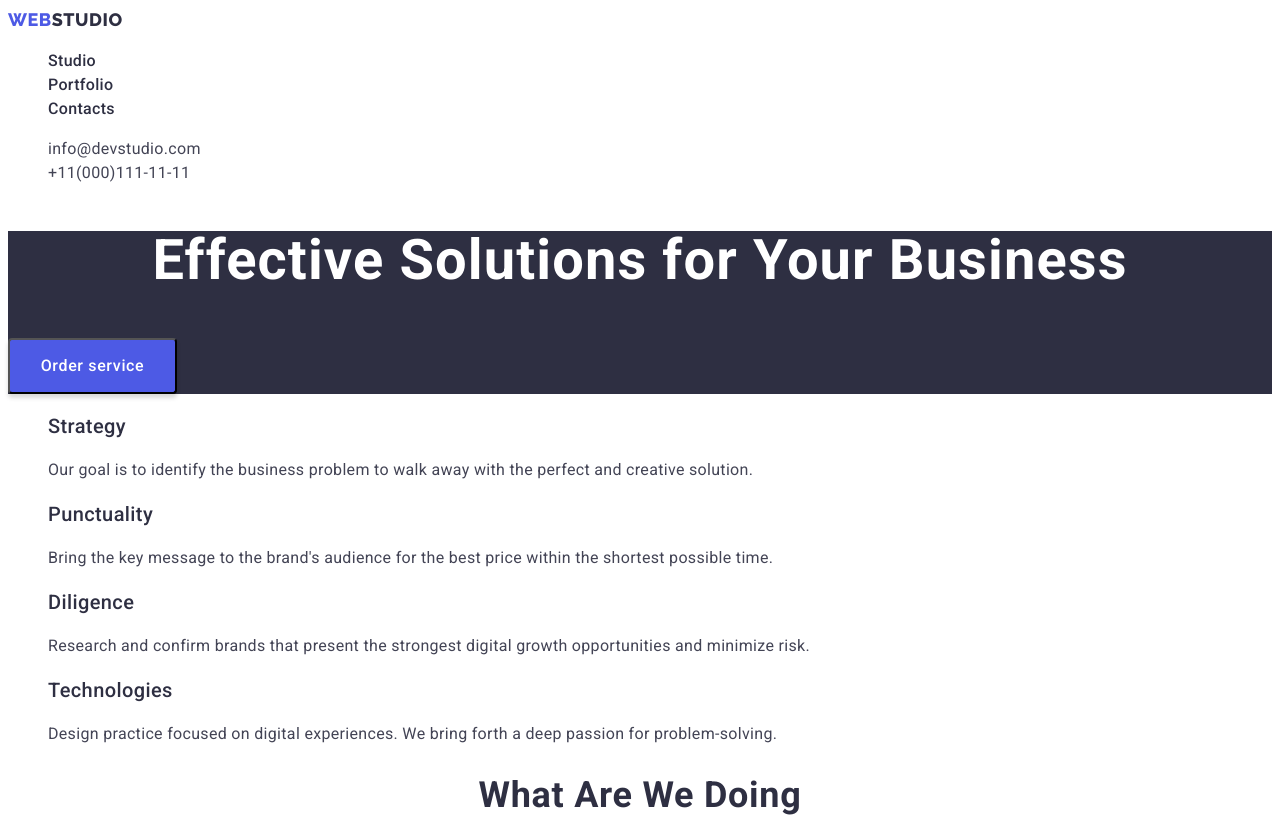
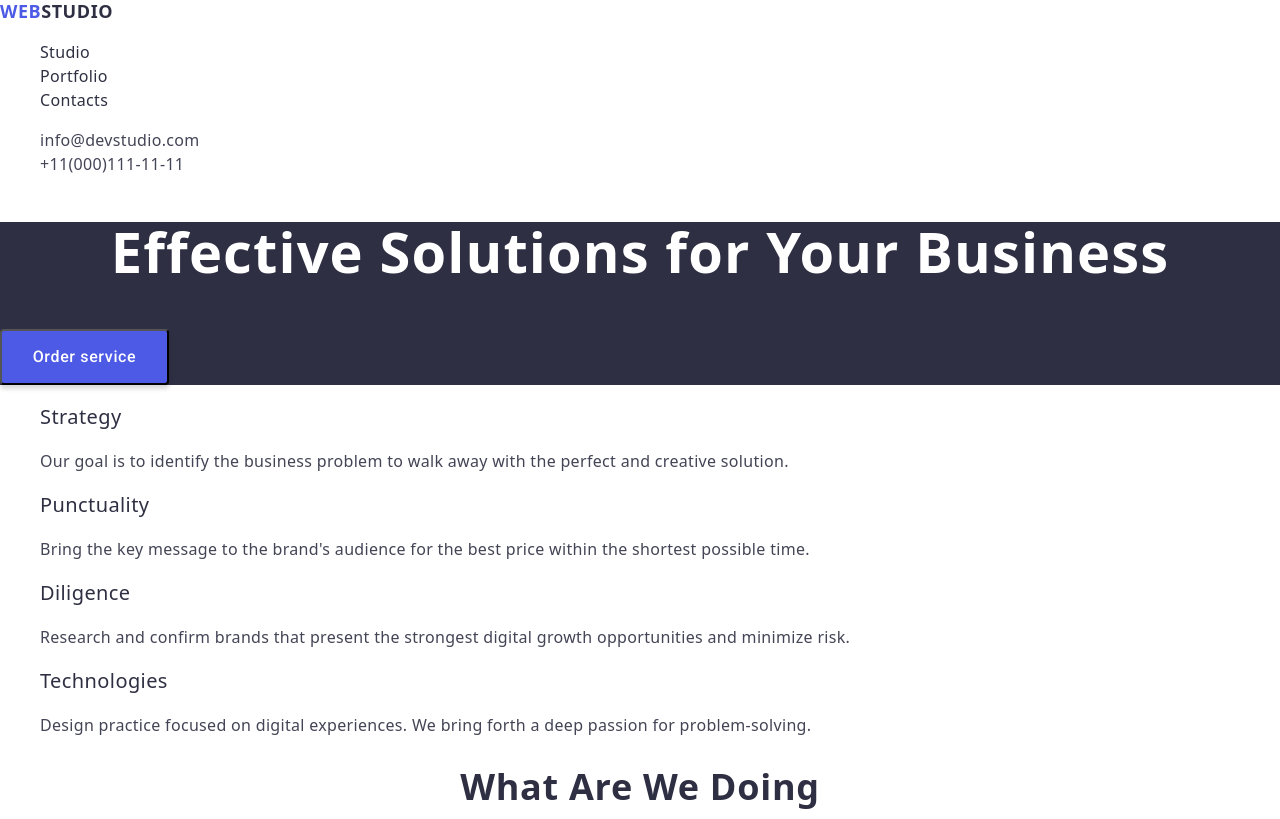
Before and after one commit to StayChill13/goit-markup-hw-02, a plain HTML site: page index.html in a window 1280 px wide. Shown: the top 819 px of the page. Drawn offline with nearby package versions, Linux system fonts and the light colour scheme.

Commit message:
edit 15.03.2023

```diff
--- a/css/style.css
+++ b/css/style.css
@@ -14,7 +14,7 @@
 body {
   color: var(--slate);
   background-color: var(--main-background);
-  font-family: "Roboto";
+  font-family: "Roboto" sans-serif;
   font-size: 16px;
   line-height: 1.5;
   letter-spacing: 0.02em;
@@ -33,23 +33,30 @@ body {
 .logo {
   text-decoration: none;
   color: var(--iris);
-  font-family: "Raleway";
+  font-family: "Raleway" sans-serif;
   font-style: normal;
   font-weight: 800;
   font-size: 18px;
-  line-height: 1.33;
+  line-height: 1.17;
   letter-spacing: 0.03em;
+  text-transform: uppercase;
 }
 
 .logo-studio {
   color: var(--navy-blue-modal);
 }
 /* navbar */
+.list {
+  list-style: none;
+}
 .nav-link {
   color: var(--navy-blue-modal);
   font-weight: 500;
+  font-size: 16px;
+  line-height: 1.5;
+  letter-spacing: 0.02em;
 }
-.nav-link {
+.link {
   text-decoration: none;
 }
 .nav-link:hover,
--- a/index.html
+++ b/index.html
@@ -5,43 +5,50 @@
     <meta http-equiv="X-UA-Compatible" content="IE=edge" />
     <meta name="viewport" content="width=device-width, initial-scale=1.0" />
     <title>HW-01</title>
-    <link rel="stylesheet" href="./css/style.css" />
+    <!-- Google fonts -->
     <link rel="preconnect" href="https://fonts.googleapis.com" />
     <link rel="preconnect" href="https://fonts.gstatic.com" crossorigin />
     <link
       href="https://fonts.googleapis.com/css2?family=Raleway:wght@800&family=Roboto:wght@400;500;700;900&display=swap"
       rel="stylesheet"
     />
+    <!-- Modern normalize -->
+    <link
+      rel="stylesheet"
+      href="https://cdn.jsdelivr.net/npm/modern-normalize@1.1.0/modern-normalize.css"
+    />
+    <!-- Custom styles -->
+    <link rel="stylesheet" href="./css/style.css" />
   </head>
   <body>
     <!-- Header section -->
     <header class="header">
       <!-- Logo -->
-      <a href="./index.html" class="logo"
+      <nav>
+        <a href="./index.html" class="logo link"
           >WEB<span class="logo-studio">STUDIO</span></a
         >
-      <nav>
-        <ul class="nav-list">
+        <ul class="nav-list list">
           <li class="nav-item">
-            <a href="./index.html" class="nav-link">Studio</a>
+            <a href="./index.html" class="nav-link link">Studio</a>
           </li>
           <li class="nav-item">
-            <a href="./portfolio.html" class="nav-link">Portfolio</a>
+            <a href="./portfolio.html" class="nav-link link">Portfolio</a>
           </li>
           <li class="nav-item">
-            <a href="" class="nav-link">Contacts</a>
+            <a href="" class="nav-link link">Contacts</a>
           </li>
         </ul>
       </nav>
       <address>
-        <ul class="contacts-list">
+        <ul class="contacts-list list">
           <li>
-            <a href="mailto:info@devstudio.com" class="adress-link"
+            <a href="mailto:info@devstudio.com" class="adress-link link"
               >info@devstudio.com</a
             >
           </li>
           <li>
-            <a href="tel:+110001111111" class="adress-link"
+            <a href="tel:+110001111111" class="adress-link link"
               >+11(000)111-11-11</a
             >
           </li>
@@ -51,18 +58,21 @@
     <main>
       <!-- Hero section -->
       <section class="hero">
+        <div class="container">
           <h1 class="hero-title">Effective Solutions for Your Business</h1>
           <button type="button" class="hero-btn">Order service</button>
+        </div>
       </section>
       <!-- section 1-->
       <section class="benefits">
+        <div class="container">
           <!-- <h2>Benefits</h2> -->
           <ul class="benefits-list">
             <li class="bnfts-item">
               <h3 class="bnfts-title">Strategy</h3>
               <p class="bnfts-text">
-              Our goal is to identify the business problem to walk away with the
-              perfect and creative solution.
+                Our goal is to identify the business problem to walk away with
+                the perfect and creative solution.
               </p>
             </li>
             <li>
@@ -87,9 +97,11 @@
               </p>
             </li>
           </ul>
+        </div>
       </section>
       <!-- section 2 -->
       <section>
+        <div class="container">
           <h2 class="section-title">What are we doing</h2>
           <ul>
             <li>
@@ -117,9 +129,11 @@
               />
             </li>
           </ul>
+        </div>
       </section>
       <!-- section 3 -->
       <section>
+        <div class="container">
           <h2 class="section-title">Our Team</h2>
           <ul class="team-list">
             <li>
@@ -167,18 +181,21 @@
               <p class="team-position">UI Designer</p>
             </li>
           </ul>
+        </div>
       </section>
     </main>
     <!-- Footer section -->
     <footer class="bottom">
-      <a href="./index.html" class="logo"
+      <div class="container">
+        <a href="./index.html" class="logo link"
           ><span class="logo-dark">WEB</span
           ><span class="logo-studio-dark">STUDIO</span></a
         >
         <p class="bottom-text">
-        Increase the flow of customers and sales for your business with digital
-        marketing &#38; growth solutions.
+          Increase the flow of customers and sales for your business with
+          digital marketing &#38; growth solutions.
         </p>
+      </div>
     </footer>
   </body>
 </html>
```
Also changed, not shown: portfolio.html (+10 -3 lines). Lines whose indentation alone changed are shown as unchanged.
